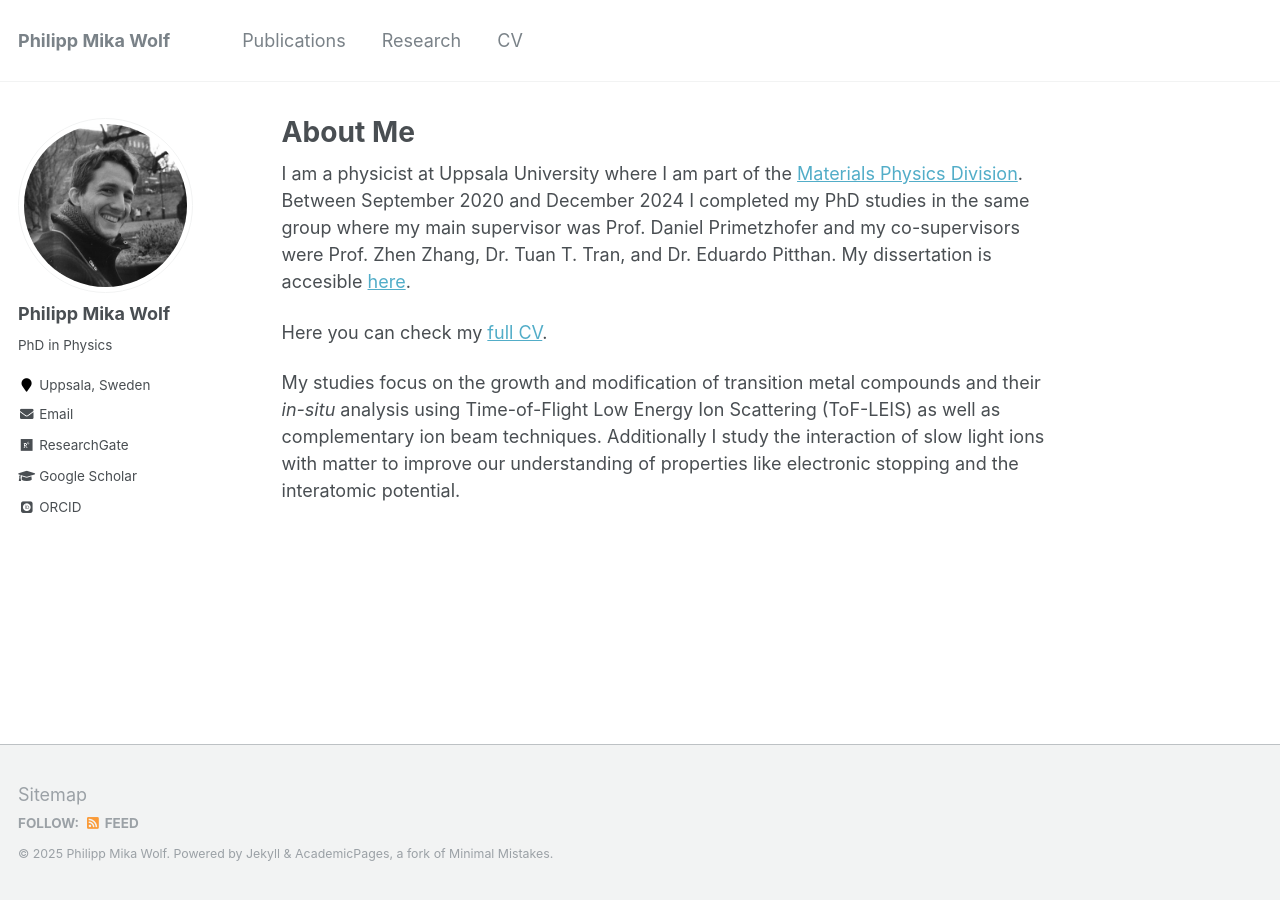
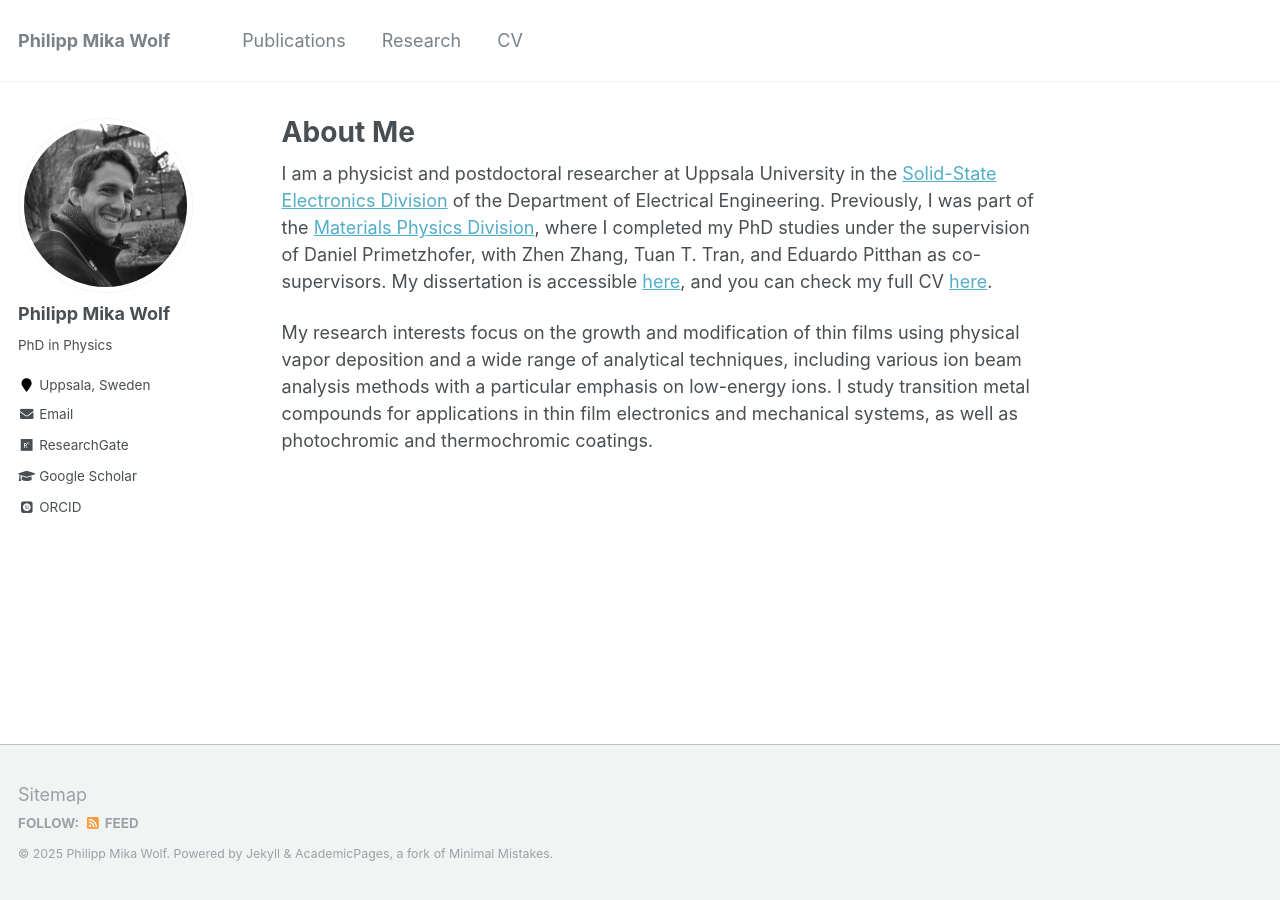
Before and after one commit to philipp-mika-wolf/philipp-mika-wolf.github.io, a Jekyll site: the page built from _pages/about.md, in a window 1280 px wide. Built offline with Jekyll 4.4.1, drawn with Linux system fonts in a browser that asks for light colours; some web fonts are replaced.

Commit message:
Update about.md with new job

```diff
--- a/_pages/about.md
+++ b/_pages/about.md
@@ -8,8 +8,6 @@ redirect_from:
   - /about.html
 ---
 
-I am a physicist at Uppsala University where I am part of the [Materials Physics Division](https://www.uu.se/en/department/physics-and-astronomy/research/materials-physics). Between September 2020 and December 2024 I completed my PhD studies in the same group where my main supervisor was Prof. Daniel Primetzhofer and my co-supervisors were Prof. Zhen Zhang, Dr. Tuan T. Tran, and Dr. Eduardo Pitthan. My dissertation is accesible [here](https://urn.kb.se/resolve?urn=urn:nbn:se:uu:diva-540635).
+I am a physicist and postdoctoral researcher at Uppsala University in the [Solid-State Electronics Division](https://www.uu.se/en/department/electrical-engineering/research/solid-state-electronics) of the Department of Electrical Engineering. Previously, I was part of the [Materials Physics Division](https://www.uu.se/en/department/physics-and-astronomy/research/materials-physics), where I completed my PhD studies under the supervision of Daniel Primetzhofer, with Zhen Zhang, Tuan T. Tran, and Eduardo Pitthan as co-supervisors. My dissertation is accessible [here](https://urn.kb.se/resolve?urn=urn:nbn:se:uu:diva-540635), and you can check my full CV [here](https://philipp-mika-wolf.github.io/assets/CV.pdf).
 
-Here you can check my [full CV](https://philipp-mika-wolf.github.io/assets/CV.pdf).
-
-My studies focus on the growth and modification of transition metal compounds and their *in-situ* analysis using Time-of-Flight Low Energy Ion Scattering (ToF-LEIS) as well as complementary ion beam techniques. Additionally I study the interaction of slow light ions with matter to improve our understanding of properties like electronic stopping and the interatomic potential.
+My research interests focus on the growth and modification of thin films using physical vapor deposition and a wide range of analytical techniques, including various ion beam analysis methods with a particular emphasis on low-energy ions. I study transition metal compounds for applications in thin film electronics and mechanical systems, as well as photochromic and thermochromic coatings.
```
